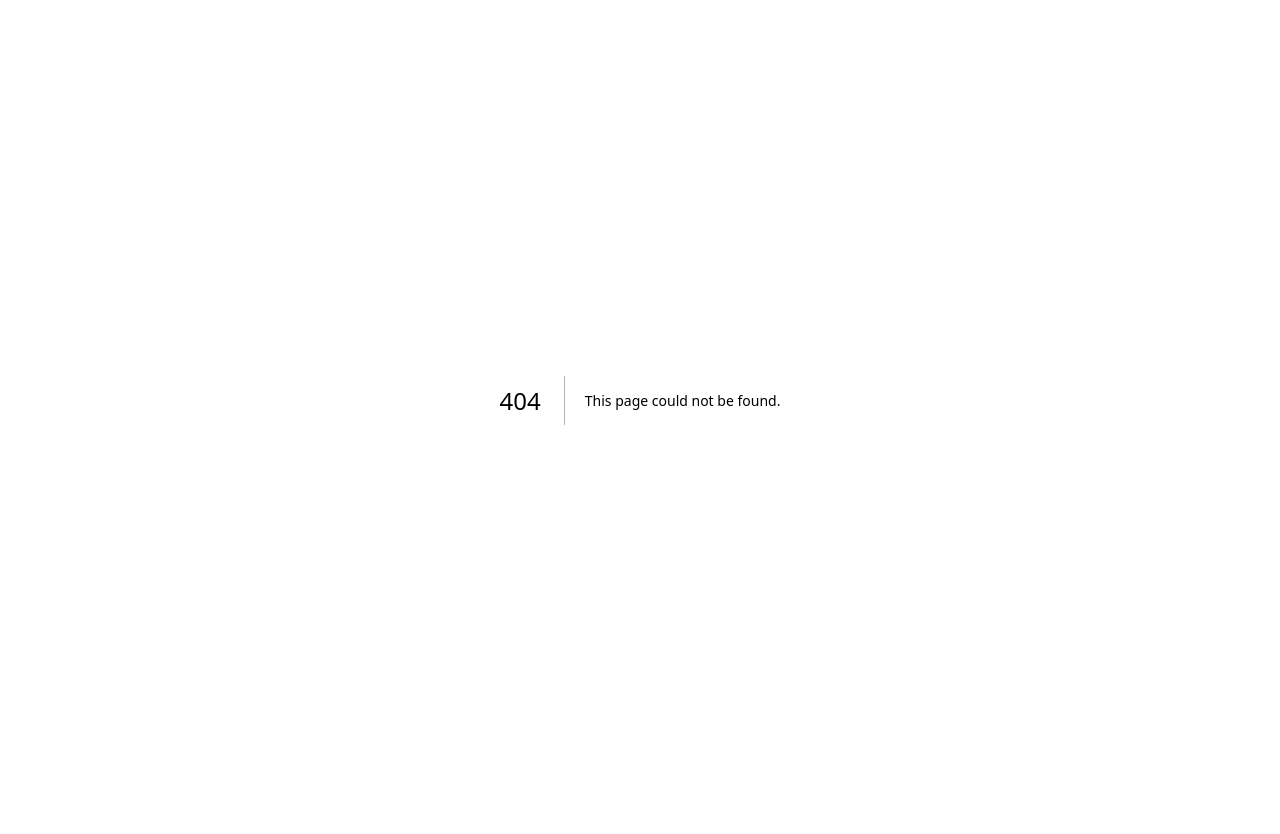
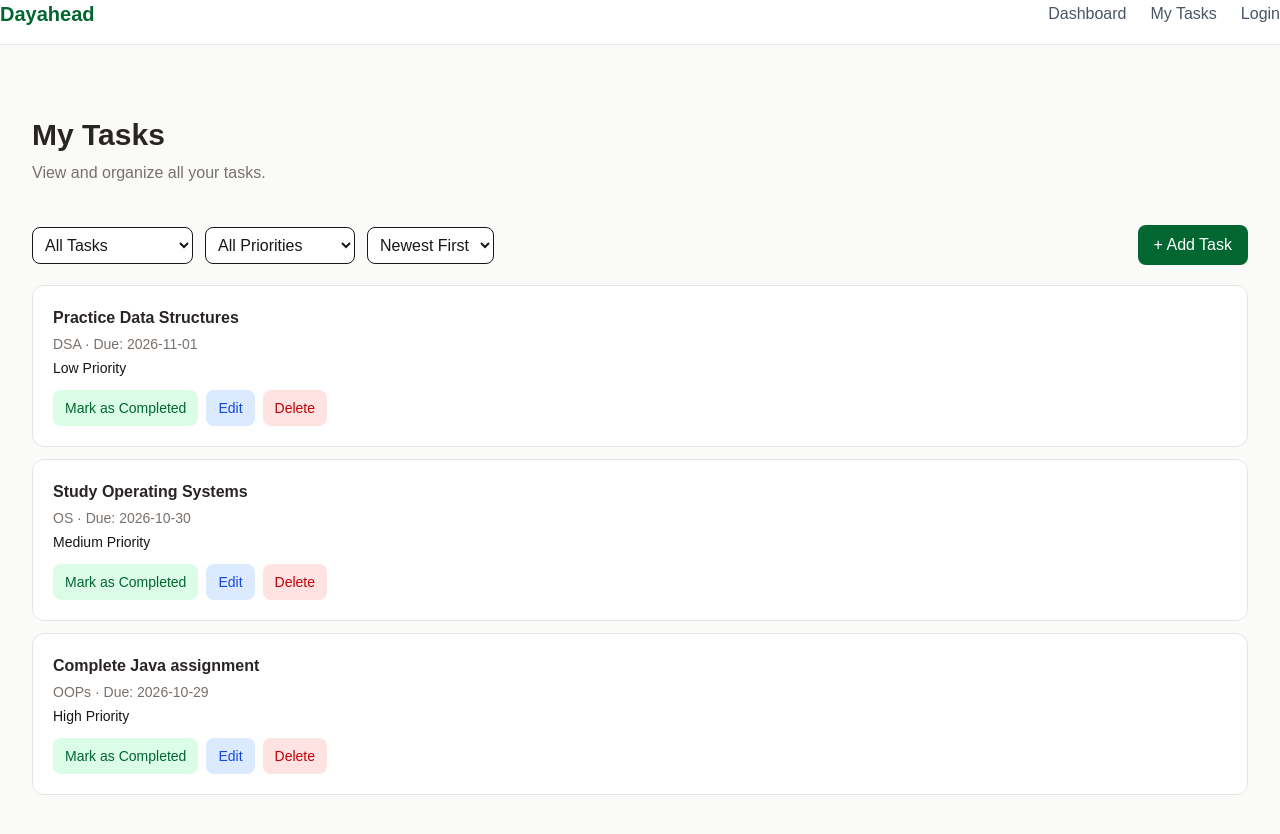
Before and after one commit to thushara-bajimar/Dayahead, a Next.js app: page /tasks in a window 1280 px wide. Before the commit this address had no page. Shown: the top 834 px of the page. Before the commit the page ends 800 px from the top, so only its background shows below. Built offline with nearby package versions, Linux system fonts and the light colour scheme.

Commit message:
Add tasks page

```diff
--- /dev/null
+++ b/app/tasks/page.js
@@ -0,0 +1,159 @@
+"use client";
+
+import { useState } from "react";
+import Link from "next/link";
+import TaskCard from "../components/TaskCard";
+import TaskForm from "../components/TaskForm";
+import { useTasks } from "../context/TaskContext";
+
+const priorityOrder = {
+  High: 1,
+  Medium: 2,
+  Low: 3,
+};
+
+export default function TasksPage() {
+  const { tasks, addTask, editTask, toggleTaskCompleted, deleteTask } = useTasks();
+  const [statusFilter, setStatusFilter] = useState("All");
+  const [priorityFilter, setPriorityFilter] = useState("All");
+  const [sortOrder, setSortOrder] = useState("Newest");
+  const [showForm, setShowForm] = useState(false);
+  const [editingTaskId, setEditingTaskId] = useState(null);
+
+  const editingTask = tasks.find((task) => task.id === editingTaskId) || null;
+
+  const filteredTasks = tasks.filter((task) => {
+    const matchesStatus =
+      statusFilter === "All" ||
+      (statusFilter === "Active" && !task.completed) ||
+      (statusFilter === "Completed" && task.completed);
+    const matchesPriority =
+      priorityFilter === "All" || task.priority === priorityFilter;
+
+    return matchesStatus && matchesPriority;
+  });
+
+  const visibleTasks = [...filteredTasks].sort((a, b) => {
+    if (sortOrder === "Newest") return b.createdAt - a.createdAt;
+
+    if (sortOrder === "Priority") {
+      return priorityOrder[a.priority] - priorityOrder[b.priority];
+    }
+
+    if (!a.deadline && !b.deadline) return 0;
+    if (!a.deadline) return 1;
+    if (!b.deadline) return -1;
+
+    return a.deadline.localeCompare(b.deadline);
+  });
+
+  return (
+    <>
+      <header className="flex items-center justify-between border-b border-gray-200 pb-4">
+        <h2 className="text-xl font-bold text-green-800">Dayahead</h2>
+
+        <nav className="flex gap-6 text-gray-600">
+          <Link href="/">Dashboard</Link>
+          <Link href="/tasks">My Tasks</Link>
+          <Link href="/login">Login</Link>
+        </nav>
+      </header>
+
+      <main className="min-h-screen bg-stone-50 p-8">
+        <section className="py-10">
+          <h1 className="text-3xl font-bold text-stone-800">My Tasks</h1>
+          <p className="mt-2 text-stone-500">
+            View and organize all your tasks.
+          </p>
+        </section>
+
+        <section>
+          <div className="mb-5 flex flex-wrap items-center justify-between gap-3">
+            <div className="flex flex-wrap gap-3">
+              <select
+                aria-label="Filter tasks by status"
+                value={statusFilter}
+                onChange={(event) => setStatusFilter(event.target.value)}
+                className="rounded-lg border bg-white p-2"
+              >
+                <option value="All">All Tasks</option>
+                <option value="Active">Active Tasks</option>
+                <option value="Completed">Completed Tasks</option>
+              </select>
+
+              <select
+                aria-label="Filter tasks by priority"
+                value={priorityFilter}
+                onChange={(event) => setPriorityFilter(event.target.value)}
+                className="rounded-lg border bg-white p-2"
+              >
+                <option value="All">All Priorities</option>
+                <option value="High">High Priority</option>
+                <option value="Medium">Medium Priority</option>
+                <option value="Low">Low Priority</option>
+              </select>
+
+              <select
+                aria-label="Sort tasks"
+                value={sortOrder}
+                onChange={(event) => setSortOrder(event.target.value)}
+                className="rounded-lg border bg-white p-2"
+              >
+                <option value="Newest">Newest First</option>
+                <option value="Deadline">Deadline</option>
+                <option value="Priority">Priority</option>
+              </select>
+            </div>
+
+            <button
+              type="button"
+              onClick={() => {
+                setEditingTaskId(null);
+                setShowForm(true);
+              }}
+              className="rounded-lg bg-green-800 px-4 py-2 text-white"
+            >
+              + Add Task
+            </button>
+          </div>
+
+          {showForm && (
+            <TaskForm
+              key={editingTaskId || "new-task"}
+              initialTask={editingTask}
+              onSave={(taskDetails) => {
+                if (editingTaskId !== null) {
+                  editTask(editingTaskId, taskDetails);
+                } else {
+                  addTask(taskDetails);
+                }
+
+                setEditingTaskId(null);
+                setShowForm(false);
+              }}
+            />
+          )}
+
+          {visibleTasks.length > 0 ? (
+            visibleTasks.map((task) => (
+              <TaskCard
+                key={task.id}
+                task={task}
+                onToggleComplete={toggleTaskCompleted}
+                onEdit={(selectedTask) => {
+                  setEditingTaskId(selectedTask.id);
+                  setShowForm(true);
+                }}
+                onDelete={deleteTask}
+              />
+            ))
+          ) : (
+            <p className="rounded-xl border border-stone-200 bg-white p-5 text-stone-500">
+              No tasks match these filters.
+            </p>
+          )}
+        </section>
+      </main>
+    </>
+  );
+}
```
